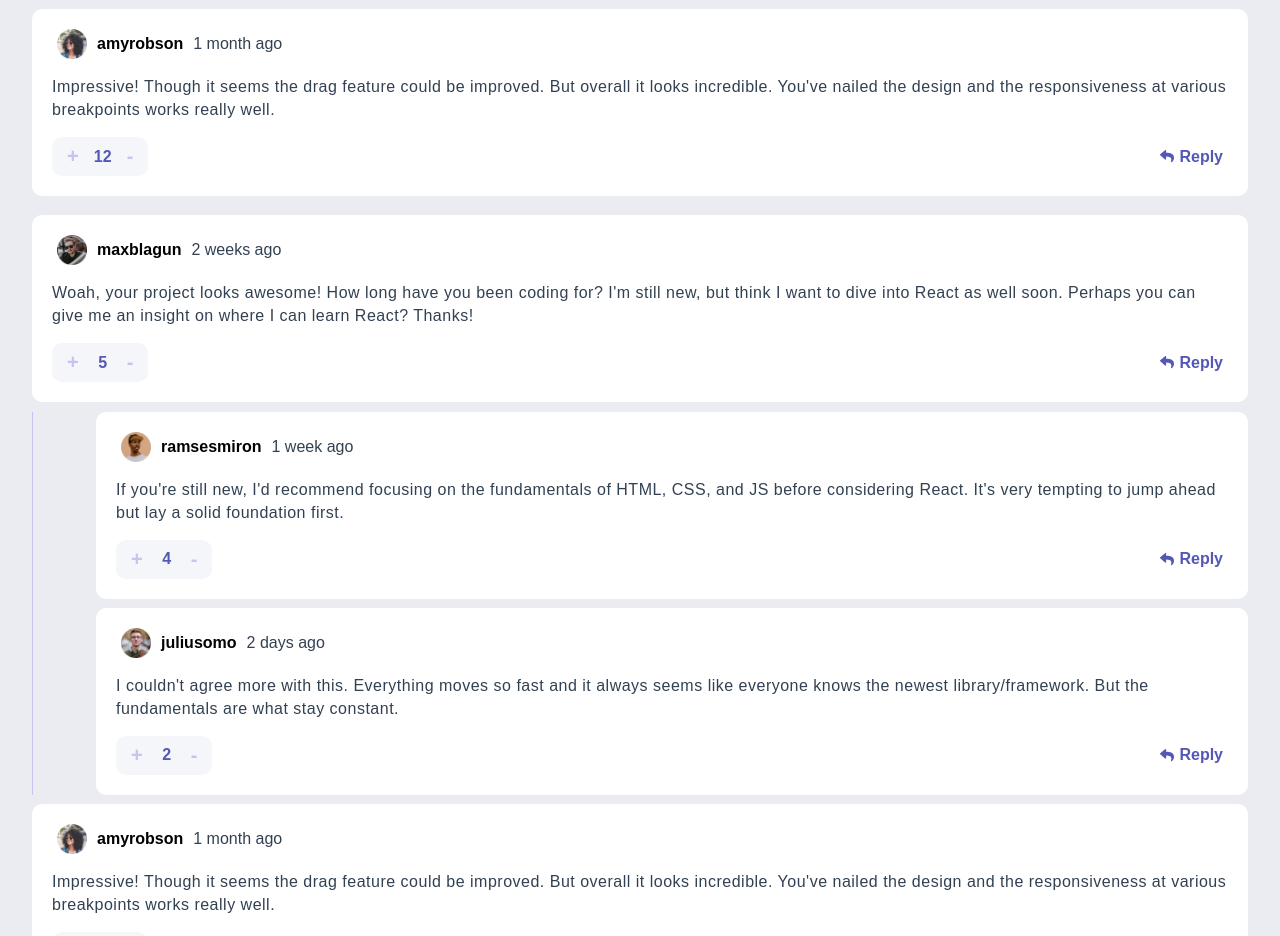
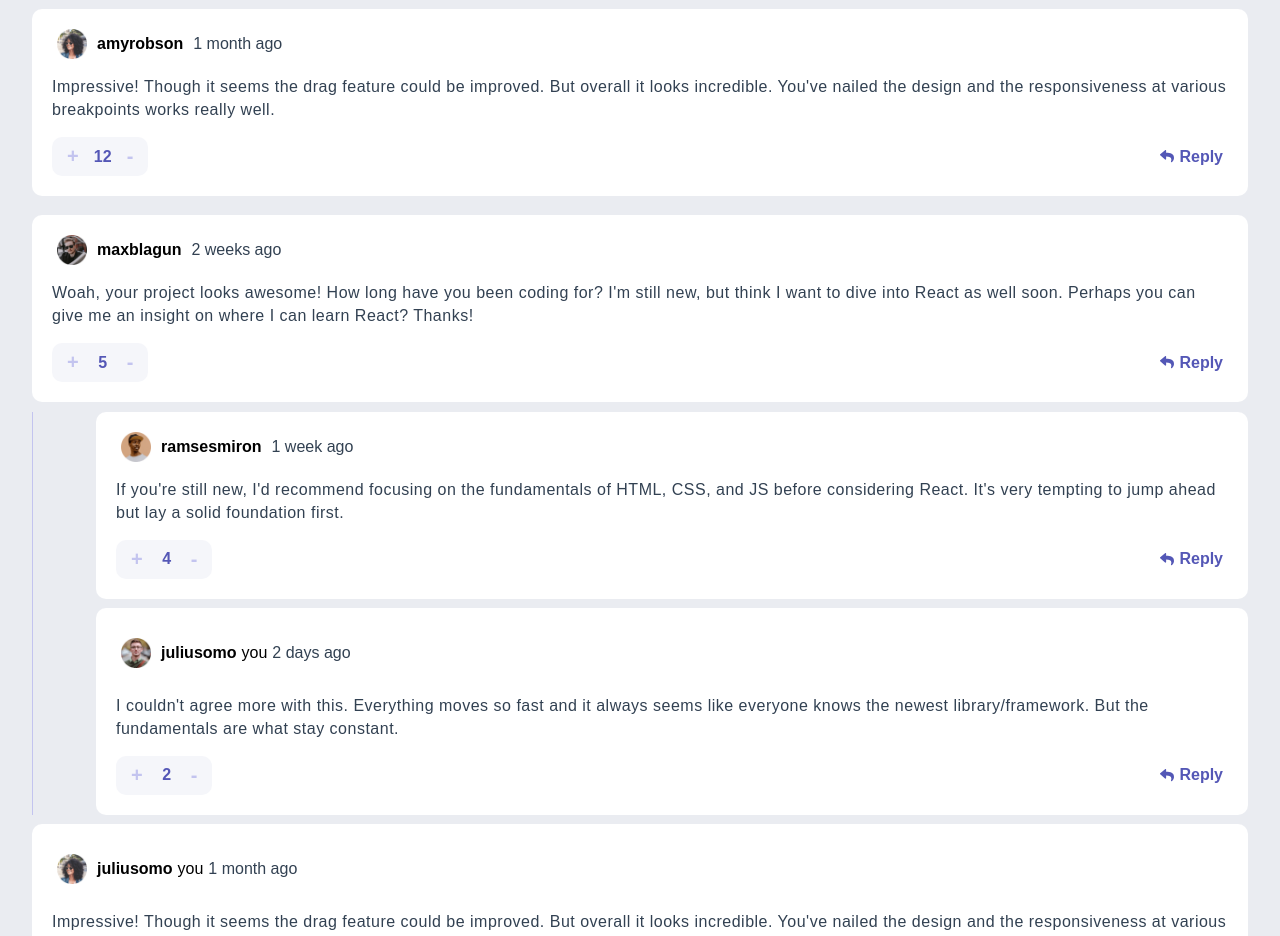
Before and after one commit to Lukass9/interactive-comments-section, a React (Create React App) app: page / in a window 1280 px wide. Shown: the top 936 px of the page. Built offline with nearby package versions, Linux system fonts and the light colour scheme.

Commit message:
add function that allow find comments wrote be current user

```diff
--- a/src/App.tsx
+++ b/src/App.tsx
@@ -3,12 +3,12 @@ import data from './asserts/data/data.json';
 import AddCommentSection from './components/organisms/addCommentSection/AddCommentSection';
 import { Wrapp, WrappComment, WrappReplyComment } from './App.style';
 import { BaseSyntheticEvent, useEffect, useState } from 'react';
-import { commentsState, reply, user } from './asserts/interfaces/interfaces';
+import { CommentsState, Reply, User } from './asserts/interfaces/interfaces';
 import { currentUserInitState, initialState } from './asserts/helpers/function/initialState/InitialState';
 
 const App: React.FC = () => {
 
-  const [comments, setComments] = useState<commentsState[]>(initialState)
+  const [comments, setComments] = useState<CommentsState[]>(initialState)
   const [singleComment, setSingleComment] = useState('')
   const [currentUser, setCurrentUser] = useState(currentUserInitState)
 
@@ -17,10 +17,11 @@ const App: React.FC = () => {
   }
   const handleAddComment = (e: BaseSyntheticEvent) =>{
     e.preventDefault()
-    const singleCommentTEST: commentsState = {
+    const singleCommentTEST: CommentsState = {
       id: comments[comments.length-1].id + 1,
       content: singleComment,
       createdAt: "Przed chwilą",
+      isCurrentlyUser: true,
       score: 0,
       user: {
         username: currentUser.username,
@@ -41,7 +42,7 @@ const App: React.FC = () => {
       })
     })
 
-    const changeScore = (replies: reply | commentsState | undefined)=>{
+    const changeScore = (replies: Reply | CommentsState | undefined)=>{
       if(replies!==undefined) {
         if(event.target.firstChild.data === " - ")  {
           if(replies.score > 0) replies.score--
@@ -56,6 +57,15 @@ const App: React.FC = () => {
     else changeScore(comments[index])
     setComments([...comments])
   }
+  const CheckCommentForCurrentUser = (checkComment: CommentsState[]) =>{
+    checkComment.map(el=>{
+      el.replies?.map(elReplies =>{
+        if(elReplies.user.username === currentUser.username) elReplies.isCurrentlyUser = true
+      })
+      if(el.user.username === currentUser.username) el.isCurrentlyUser = true
+    })
+    return checkComment
+  }
 
   useEffect(()=>{
     setCurrentUser({
@@ -64,15 +74,19 @@ const App: React.FC = () => {
         png: data.currentUser.image.png
       }
     })
-    const savedCommentsStates: commentsState[] = []
 
-    data.comments.map((comment : commentsState )=>{
-      const singleComment: commentsState = comment
+  },[] )
+
+  useEffect(()=>{
+
+    const savedCommentsStates: CommentsState[] = []
+    data.comments.map((comment : CommentsState )=>{
+      const singleComment: CommentsState = comment
       savedCommentsStates.push(singleComment)
     })
-    setComments(savedCommentsStates)
+    setComments(CheckCommentForCurrentUser(savedCommentsStates))
+  },[currentUser])
 
-  },[] )
 
   return (
     <Wrapp >
@@ -88,7 +102,9 @@ const App: React.FC = () => {
               createdAt= {comment.createdAt}
               score={comment.score}
               userImage= {comment.user.image.png}
+              isCurrentlyUser={comment.isCurrentlyUser}
               isReply={false}/>
+
             {comment.replies !== undefined ?
               <WrappReplyComment>
                 {comment.replies.map(repl=>(
@@ -101,6 +117,7 @@ const App: React.FC = () => {
                     createdAt= {repl.createdAt}
                     score={repl.score}
                     userImage= {repl.user.image.png}
+                    isCurrentlyUser={repl.isCurrentlyUser}
                     isReply={true}/>
                 ))}
               </WrappReplyComment> : null}
--- a/src/asserts/data/data.json
+++ b/src/asserts/data/data.json
@@ -74,7 +74,7 @@
           "png": "./images/avatars/image-amyrobson.png",
           "webp": "./images/avatars/image-amyrobson.webp"
         },
-        "username": "amyrobson"
+        "username": "juliusomo"
       },
       "replies": []
     }
--- a/src/asserts/helpers/function/initialState/InitialState.ts
+++ b/src/asserts/helpers/function/initialState/InitialState.ts
@@ -1,15 +1,17 @@
-import { commentsState, user } from "../../../interfaces/interfaces"
+import { CommentsState, User } from "../../../interfaces/interfaces"
 
-export const currentUserInitState: user = {
+export const currentUserInitState: User = {
     username: '',
     image: {
       png:''
     }
   }
-export const initialState: commentsState[] = [{
-id: 0,
-content: '',
-createdAt: '',
-score: 0,
-user: currentUserInitState
+export const initialState: CommentsState[] = [{
+  id: 0,
+  content: '',
+  createdAt: '',
+  score: 0,
+  user: currentUserInitState,
+  isCurrentlyUser: false
+
 }]
--- /dev/null
+++ b/src/components/organisms/comment/comment.style.ts
@@ -0,0 +1,78 @@
+import styled from "styled-components"
+
+export const Wrapp = styled.section`
+    position: relative;
+    display: flex;
+    flex-direction: column;
+    width: ${(props: {isReply: boolean})=> props.isReply? '90vw' : '95vw' };
+    background-color: #ffffff;
+    padding: 20px;
+    margin: 9.375px 2.5vw 0 0;
+    border-radius: 10px;
+
+    :first-child{
+        margin-top: ${(props: {isReply: boolean}) => props.isReply? "0px" : "9.375px"};
+    }
+
+`
+export const WrapRow = styled.div`
+    display: flex;
+    align-items: center;
+`
+export const WrapRowButton = styled.div`
+    display: flex;
+    align-items: center;
+    justify-content: space-between;
+`
+
+export const Avatar = styled.img`
+    width: 30px;
+    height: 30px;
+    margin: 0 5px;
+`
+export const UserName = styled.h1`
+    font-size: 16px;
+    margin: 0 5px;
+`
+export const CreatedAt = styled.p`
+    color: #324152;
+    margin: 0 5px;
+`
+export const Content = styled.p`
+    color: #324152;
+    line-height: 23px;
+    letter-spacing: .5px;
+`
+
+export const ScoreWrapp = styled.div`
+    display: flex;
+    align-items: center;
+    background-color: ${(props: { bg: string; }) => props.bg};
+    border-radius: 10px;
+`
+export const WrapButton = styled(ScoreWrapp)`
+    cursor: pointer;
+`
+export const EditScore = styled.p`
+    padding: 0 15px;
+    font-size: 20px;
+    font-weight: 700;
+    margin: 8px 0;
+    color: #c3c4ef;
+    cursor: pointer;
+    &:hover{
+        color: #5457b6;
+    }
+`
+export const Score = styled.div`
+    display: flex;
+    justify-content: center;
+    color: #5457b6;
+    font-weight: 700;
+    min-width: 18px;
+`
+export const Reply = styled.div`
+    color: #5457b6;
+    padding: 5px;
+    font-weight: 700;
+`
--- a/src/components/organisms/comment/comment.tsx
+++ b/src/components/organisms/comment/comment.tsx
@@ -1,101 +1,14 @@
 import React, { BaseSyntheticEvent } from "react";
-import styled from "styled-components"
+import { Comments } from "../../../asserts/interfaces/interfaces";
+import { Avatar, Content, CreatedAt, EditScore, Reply, Score, ScoreWrapp, UserName, WrapButton, Wrapp, WrapRow, WrapRowButton } from "./comment.style";
 
-const Wrapp = styled.section`
-    position: relative;
-    display: flex;
-    flex-direction: column;
-    width: ${(props: {isReply: boolean})=> props.isReply? '90vw' : '95vw' };
-    background-color: #ffffff;
-    padding: 20px;
-    margin: 9.375px 2.5vw 0 0;
-    border-radius: 10px;
-
-    :first-child{
-        margin-top: ${(props: {isReply: boolean}) => props.isReply? "0px" : "9.375px"};
-    }
-
-`
-const WrapRow = styled.div`
-    display: flex;
-    align-items: center;
-`
-const WrapRowButton = styled.div`
-    display: flex;
-    align-items: center;
-    justify-content: space-between;
-`
-
-const Avatar = styled.img`
-    width: 30px;
-    height: 30px;
-    margin: 0 5px;
-`
-const UserName = styled.h1`
-    font-size: 16px;
-    margin: 0 5px;
-`
-const CreatedAt = styled.p`
-    color: #324152;
-    margin: 0 5px;
-`
-const Content = styled.p`
-    color: #324152;
-    line-height: 23px;
-    letter-spacing: .5px;
-`
-
-const ScoreWrapp = styled.div`
-    display: flex;
-    align-items: center;
-    background-color: ${(props: { bg: string; }) => props.bg};
-    border-radius: 10px;
-`
-const WrapButton = styled(ScoreWrapp)`
-    cursor: pointer;
-`
-const EditScore = styled.p`
-    padding: 0 15px;
-    font-size: 20px;
-    font-weight: 700;
-    margin: 8px 0;
-    color: #c3c4ef;
-    cursor: pointer;
-    &:hover{
-        color: #5457b6;
-    }
-`
-const Score = styled.div`
-    display: flex;
-    justify-content: center;
-    color: #5457b6;
-    font-weight: 700;
-    min-width: 18px;
-`
-const Reply = styled.div`
-    color: #5457b6;
-    padding: 5px;
-    font-weight: 700;
-`
-
-interface comments {
-    username: string,
-    id: number,
-    content: string,
-    createdAt: string,
-    score: number,
-    userImage: string,
-    isReply: boolean
-    handleChangeScore: (event: BaseSyntheticEvent, id: number) => void,
-    key: React.Key
-}
-
-const Comment: React.FC <comments> = ({username,content,createdAt,score,userImage, isReply, handleChangeScore, id, key}) =>{
+const Comment: React.FC <Comments> = ({username,content,createdAt,score,userImage, isReply, isCurrentlyUser , handleChangeScore, id, key}) =>{
     return (
-        <Wrapp key={id} isReply={isReply}>
+        <Wrapp key={key} isReply={isReply}>
             <WrapRow>
                 <Avatar src={userImage} alt="avatar" />
                 <UserName> {username} </UserName>
+                {isCurrentlyUser? <p>you</p> : null}
                 <CreatedAt> {createdAt} </CreatedAt>
             </WrapRow>
             <Content>
```
Also changed, not shown: src/asserts/interfaces/interfaces.ts (+23 -6 lines).
